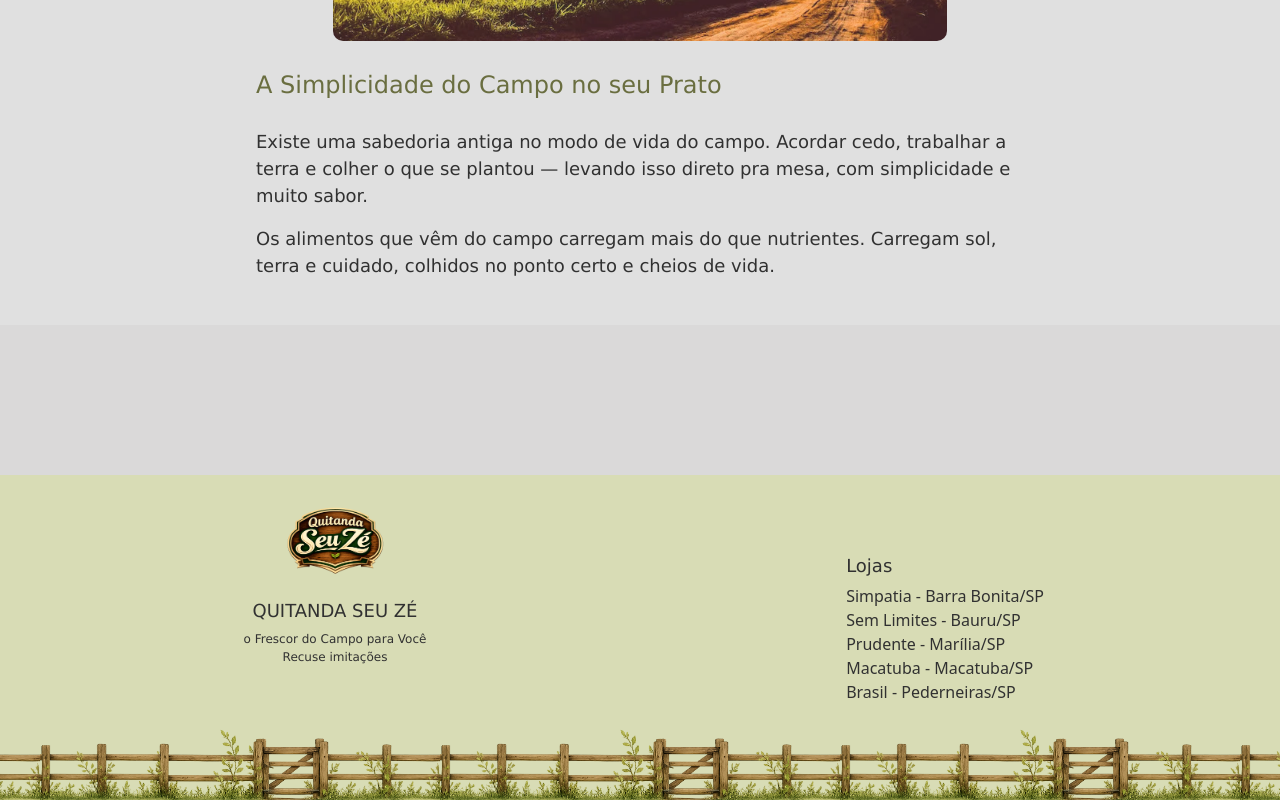
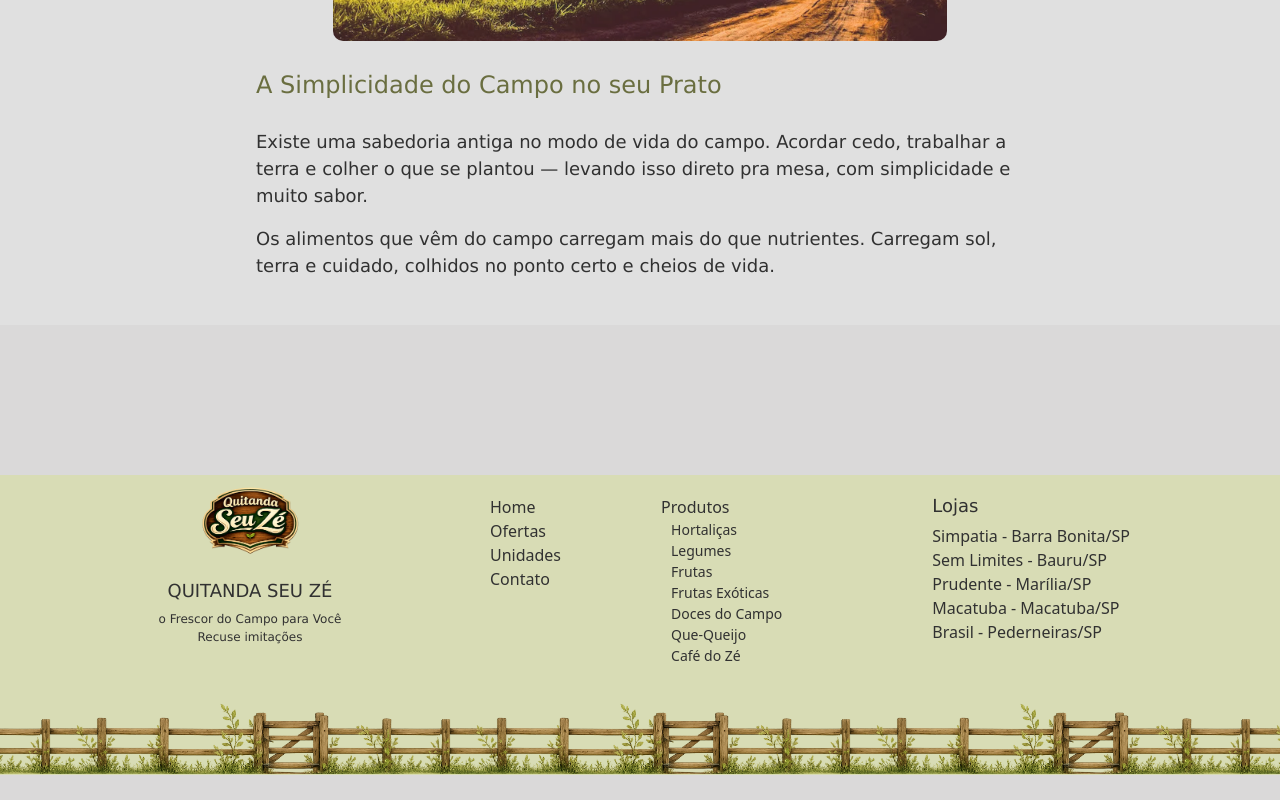
Before and after one commit to victorconcetta/QUITANDA-SEU-ZE, a React (Vite) app: page / in a window 1280 px wide. Shown: the part 1979-2779 px from the top of the page. After the commit the page ends 2754 px from the top, so only its background shows below. Built offline with nearby package versions, Linux system fonts and the light colour scheme.

Commit message:
asdsadsadasd

```diff
--- a/src/components/ImagemZoom.jsx
+++ b/src/components/ImagemZoom.jsx
@@ -29,7 +29,7 @@
                         src={src}
                         alt={alt}
                         style={{
-                            width: '150%',
+                            width: '100%',
                             display: 'block',
                             margin: '0 auto',
                         }}
--- a/src/pages/footer.jsx
+++ b/src/pages/footer.jsx
@@ -1,5 +1,7 @@
 import * as S from './footer.styles.jsx'
 import logo from "../assets/img/logo.png"
+import { Link, useLocation } from 'react-router-dom'
+import { ListaProdutos } from './menu.jsx'
 
 function Footer() {
 
@@ -12,6 +14,20 @@
           <p>o Frescor do Campo para Você</p>
           <p>Recuse imitações</p>
         </S.Left>
+
+
+      <S.Center>
+   <S.UlMenu>
+          <S.LiMenu><Link to="/" onClick={() => setSubProdutos(false)}>Home</Link></S.LiMenu>
+          <S.LiMenu><Link to="/ofertas" onClick={() => setSubProdutos(false)}>Ofertas</Link></S.LiMenu>
+          <S.LiMenu><Link to="/unidades" onClick={() => setSubProdutos(false)}>Unidades</Link></S.LiMenu>
+          <S.LiMenu><Link to="/contato" onClick={() => setSubProdutos(false)}>Contato</Link></S.LiMenu>
+        </S.UlMenu>
+<S.Produtos>
+Produtos
+<ListaProdutos />
+  </S.Produtos>
+        </S.Center>
 
         <S.Right>
           <ul>
--- a/src/pages/footer.styles.jsx
+++ b/src/pages/footer.styles.jsx
@@ -3,9 +3,9 @@
 
 export const Container = styled.div`
 display: flex;
-justify-content: space-around;
+justify-content: space-evenly;
 align-items: flex-start;
-  padding: 30px;
+  padding: 10px;
   margin: 0px;
   width: 100%;
   min-height: 300px;
@@ -26,6 +26,9 @@
 
  @media (max-width: 900px) {
   flex-wrap: wrap;
+
+align-items: center;
+padding-bottom: 100px;
  }
 `
 
@@ -34,8 +37,14 @@
 flex-direction: column;
 min-width: 200px;
 align-items: center;
+
+@media (max-width: 768px) {
+
+justify-content: flex-start;
+min-width: 0px;
+padding-bottom: 30px;
+}
 `
-
 export const Head = styled.div`
 display: flex;
 justify-content: center;
@@ -46,18 +55,19 @@
 `
 export const Right = styled.div`
   display: flex;
-justify-content: center;
-align-items: center;
+  justify-content: flex-start;
+  align-items: flex-start;
   flex-direction: column;
-padding: 50px 0;
-min-width: 200px;
+  padding: 10px 0;
+
+
 
   ul {
     padding: 0px;
     display: flex;
     flex-direction: column;
-justify-content: center;
-align-items: left;
+    justify-content: flex-start;
+    align-items: flex-start;
     list-style: none;
 
     @media (max-width: 900px) {
@@ -65,3 +75,43 @@
     }
   }
 `
+
+export const Center = styled.div`
+  display: flex;
+  align-items: flex-start;
+  gap: 40px;
+  padding: 10px 0;
+
+  gap: 100px;
+
+  ul, li {
+font-size: 14px;
+gap: 0px;
+padding: 0px 5px;
+margin: 0px;
+align-items: flex-start;
+  }
+li:hover {
+  transform: none;
+}
+
+`
+
+export const UlMenu = styled.div`
+
+`
+
+export const LiMenu = styled.div`
+  a {
+    text-decoration: none;
+    color: inherit;
+  }
+`
+
+export const Produtos = styled.div`
+
+ul {
+display: flex;
+flex-direction: column;
+}
+`
--- a/src/pages/menu.jsx
+++ b/src/pages/menu.jsx
@@ -3,6 +3,19 @@
 import { Link, useLocation } from 'react-router-dom'
 import logo from "../assets/img/logo.png"
 
+export function ListaProdutos ({ itemComponent: Item = S.ListaProdutosLi, onItemClick }) {
+  return (
+    <S.ListaProdutos>
+      <Item onClick={onItemClick}>Hortaliças</Item>
+      <Item onClick={onItemClick}>Legumes</Item>
+      <Item onClick={onItemClick}>Frutas</Item>
+      <Item onClick={onItemClick}>Frutas Exóticas</Item>
+      <Item onClick={onItemClick}>Doces do Campo</Item>
+      <Item onClick={onItemClick}>Que-Queijo</Item>
+      <Item onClick={onItemClick}>Café do Zé</Item>
+    </S.ListaProdutos>
+  )
+}
 
 function MenuPrincipal() {
   const [aberto, setAberto] = useState(false)
@@ -65,15 +78,7 @@
           onMouseEnter={() => setSubProdutos(true)}
           onMouseLeave={() => setSubProdutos(false)}
         >
-          <S.ListaProdutos>
-            <S.ListaProdutosLi>Hortaliças</S.ListaProdutosLi>
-            <S.ListaProdutosLi>Legumes</S.ListaProdutosLi>
-            <S.ListaProdutosLi>Frutas</S.ListaProdutosLi>
-            <S.ListaProdutosLi>Frutas Exóticas</S.ListaProdutosLi>
-            <S.ListaProdutosLi>Doces do Campo</S.ListaProdutosLi>
-            <S.ListaProdutosLi>Que-Queijo</S.ListaProdutosLi>
-            <S.ListaProdutosLi>Café do Zé</S.ListaProdutosLi>
-          </S.ListaProdutos>
+   <ListaProdutos />
         </S.SubProdutos>
       )}
 
@@ -85,22 +90,9 @@
       <S.LiMenuMobile onClick={() => setSubMobile(!subMobile)}>
         Produtos <S.SetaIcon $aberto={subMobile}>▼</S.SetaIcon>
       </S.LiMenuMobile>
-      <S.SubMobile $aberto={subMobile}>
-        <S.LinhaHor />
-        <S.LiSubMobile onClick={fecharMenu}>Hortaliças</S.LiSubMobile>
-        <S.LinhaHor />
-        <S.LiSubMobile onClick={fecharMenu}>Legumes</S.LiSubMobile>
-        <S.LinhaHor />
-        <S.LiSubMobile onClick={fecharMenu}>Frutas</S.LiSubMobile>
-        <S.LinhaHor />
-        <S.LiSubMobile onClick={fecharMenu}>Frutas Exóticas</S.LiSubMobile>
-        <S.LinhaHor />
-        <S.LiSubMobile onClick={fecharMenu}>Doces do Campo</S.LiSubMobile>
-        <S.LinhaHor />
-        <S.LiSubMobile onClick={fecharMenu}>Que-Queijo</S.LiSubMobile>
-        <S.LinhaHor />
-        <S.LiSubMobile onClick={fecharMenu}>Café do Zé</S.LiSubMobile>
-      </S.SubMobile>
+<S.SubMobile $aberto={subMobile}>
+  <ListaProdutos />
+</S.SubMobile>
       <S.LinhaHor />
       <S.LiMenuMobile><Link to="/ofertas" onClick={fecharMenu}>Ofertas</Link></S.LiMenuMobile>
       <S.LinhaHor />
--- a/src/pages/menu.styles.jsx
+++ b/src/pages/menu.styles.jsx
@@ -132,9 +132,8 @@
 
   @media (max-width: 900px) {
     justify-content: flex-start;
-    padding: 0px 14px;
-    gap: 24px;
-    width: max-content;
+    flex-direction: column;
+    padding: 0px;
   }
 `
 
@@ -147,7 +146,7 @@
   font-size: 20px;
   font-weight: 500;
   transition: 0.5s;
-  white-space: nowrap;  /* ← evita quebra de texto */
+  white-space: nowrap;
 
   &:hover {
     transform: scale(1.05);
@@ -161,7 +160,7 @@
 
   @media (max-width: 900px) {
     font-size: 16px;
-    padding: 8px 10px;
+    padding: 0px;
   }
 `
 
```
Lines whose indentation alone changed are shown as unchanged.
